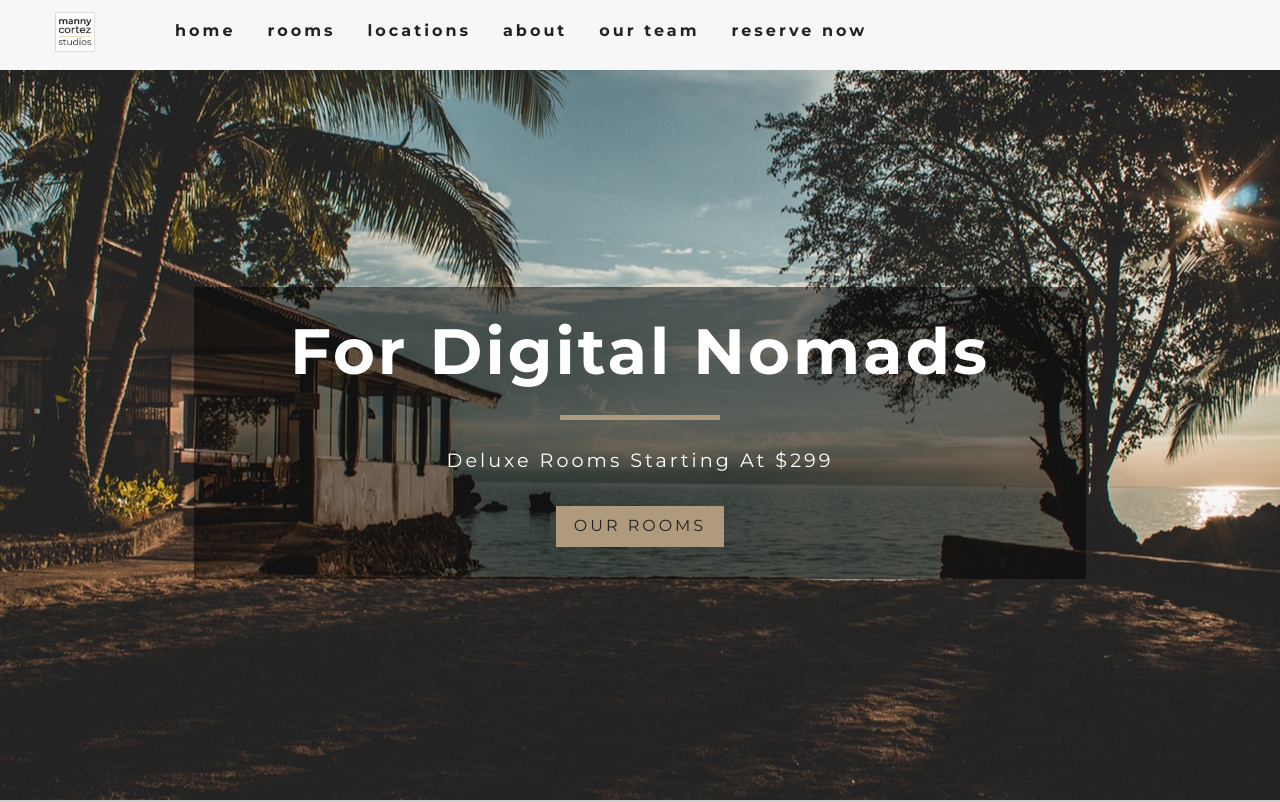
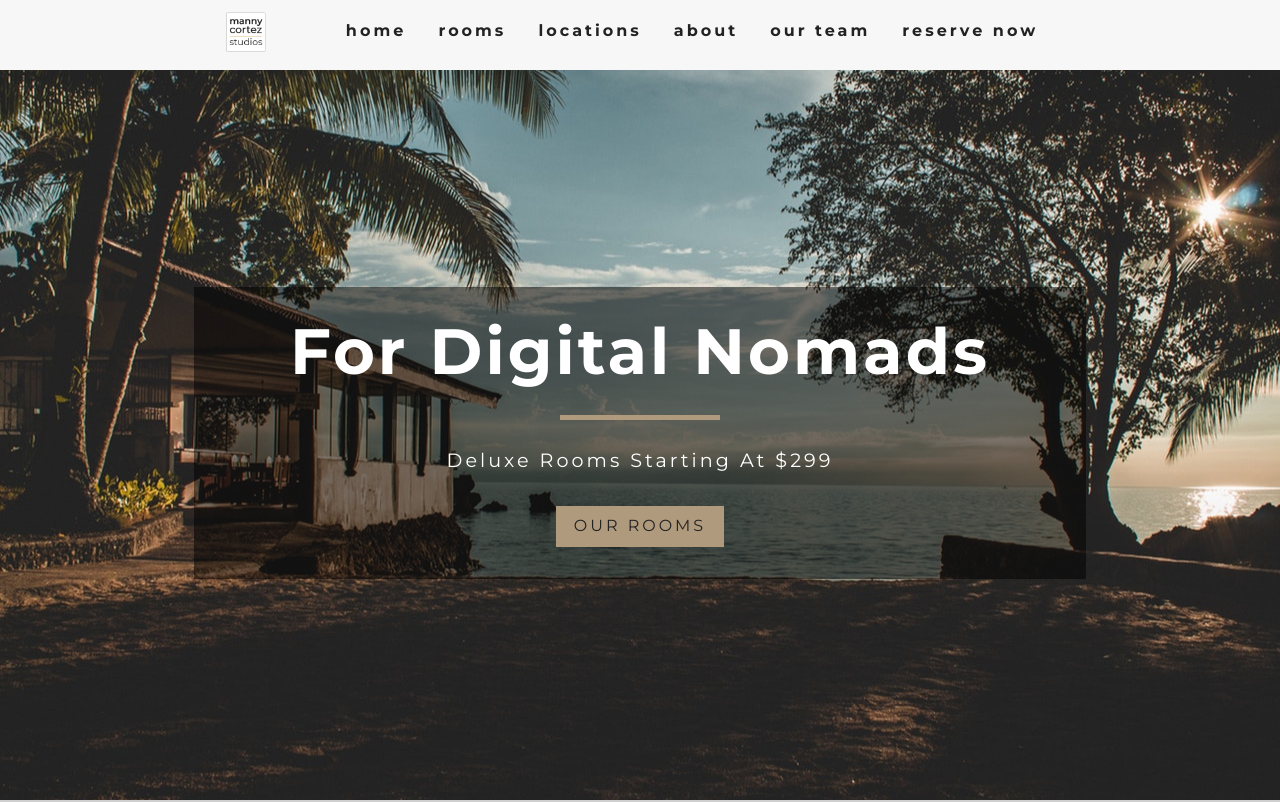
Before and after one commit to mannycortez/Real-Estate-App, a React (Create React App) app: page / in a window 1280 px wide. Shown: the top 802 px of the page. Built offline with nearby package versions, Linux system fonts and the light colour scheme.

Commit message:
fixed navbar centering issue - used 'display: block' on className nav-center

```diff
--- a/public/index.html
+++ b/public/index.html
@@ -2,7 +2,7 @@
 <html lang="en">
   <head>
     <meta charset="utf-8" />
-    <link rel="shortcut icon" href="%PUBLIC_URL%/favicon.ico" />
+    <link rel="shortcut icon" href="logo.png" />
     <meta name="viewport" content="width=device-width, initial-scale=1" />
     <meta name="theme-color" content="#000000" />
     <link rel="manny-icon" href="logo.png" />
--- a/src/App.css
+++ b/src/App.css
@@ -102,7 +102,11 @@ h6 {
 }
 .nav-header {
   display: flex;
-  justify-content: flex-end;
+  justify-content: space-between;
+}
+.nav-center {
+  display: block;
+  justify-content: center;
 }
 .nav-btn {
   background: transparent;
```
